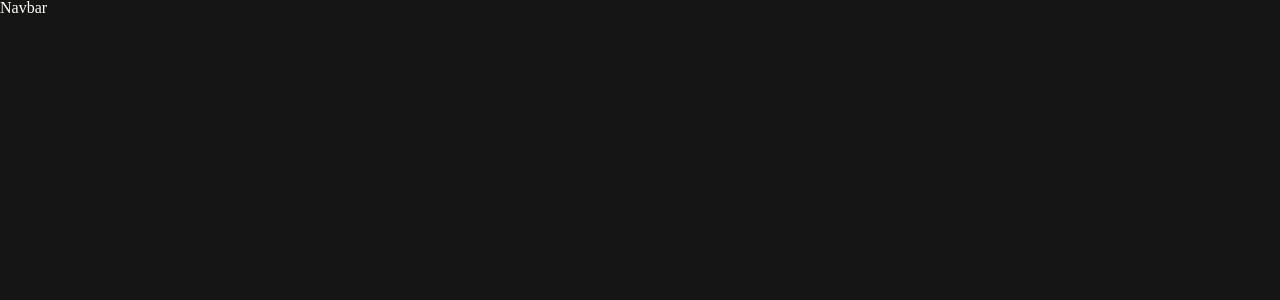
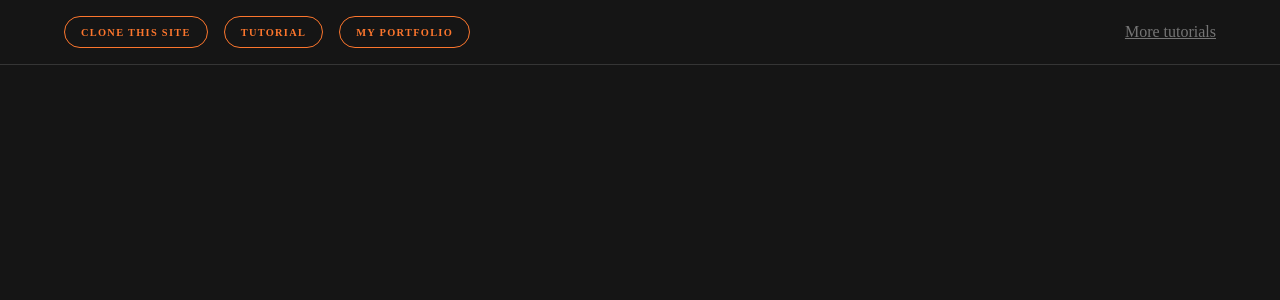
Before and after one commit to anask601/landing-page-gsap, a React (Create React App) app: page / in a window 1280 px wide. Shown: the top 300 px of the page. Built offline with nearby package versions, Linux system fonts and the light colour scheme.

Commit message:
🎨 Navbar implemented

```diff
--- a/src/components/navbar/Navbar.jsx
+++ b/src/components/navbar/Navbar.jsx
@@ -1,7 +1,59 @@
 import React from "react";
+import styles from "./Navbar.module.css";
+const Navbar = () => {
+  const links = [
+    {
+      href: "https://webflow.partnerlinks.io/column-image-scroll-animation",
+      text: "Clone this site",
+    },
+    {
+      href: "https://youtu.be/6rFm85ROcJg",
+      text: "Tutorial",
+    },
+    {
+      href: "https://jonasarleth.com/projekte",
+      text: "My Portfolio",
+    },
+  ];
 
-const Navbar = () => {
-  return <nav className="">Navbar</nav>;
+  const moreTutorialsLink = {
+    href: "https://formburg.com",
+    text: "More tutorials",
+  };
+  return (
+    <nav className={styles.nav_content}>
+      <div className={styles.nav_outer}>
+        <div className={styles.nav_inner}>
+          <div className={styles.nav_left}>
+            {links.map((link, index) => (
+              <div key={index} className="link-wrapper">
+                <a
+                  href={link.href}
+                  target="_blank"
+                  rel="noopener noreferrer"
+                  className={styles.cta_link}
+                >
+                  {link.text}
+                </a>
+              </div>
+            ))}
+          </div>
+          <div className={styles.nav_right}>
+            <div className="link-wrapper">
+              <a
+                href={moreTutorialsLink.href}
+                target="_blank"
+                rel="noopener noreferrer"
+                className={styles.more_link_text}
+              >
+                {moreTutorialsLink.text}
+              </a>
+            </div>
+          </div>
+        </div>
+      </div>
+    </nav>
+  );
 };
 
 export default Navbar;
--- a/src/components/navbar/Navbar.module.css
+++ b/src/components/navbar/Navbar.module.css
@@ -31,3 +31,32 @@
 .nav_right {
   color: #757575;
 }
+
+.cta_link {
+  border: 1px solid #fc762d;
+  color: #fc762d;
+  letter-spacing: 0.08rem;
+  text-transform: uppercase;
+  border-radius: 9rem;
+  padding: 0.7rem 1rem 0.5rem 1rem;
+  font-size: 0.65rem;
+  font-weight: 600;
+  line-height: 1;
+  text-decoration: none;
+  transition: all 0.35s cubic-bezier(0.165, 0.84, 0.44, 1);
+  display: inline-block;
+}
+
+.cta_link:hover {
+  padding-left: 1.5rem;
+  padding-right: 1.5rem;
+}
+
+.more_info {
+  font-size: 0.9rem;
+  line-height: 1.4;
+}
+
+.more_link_text {
+  color: inherit;
+}
```
